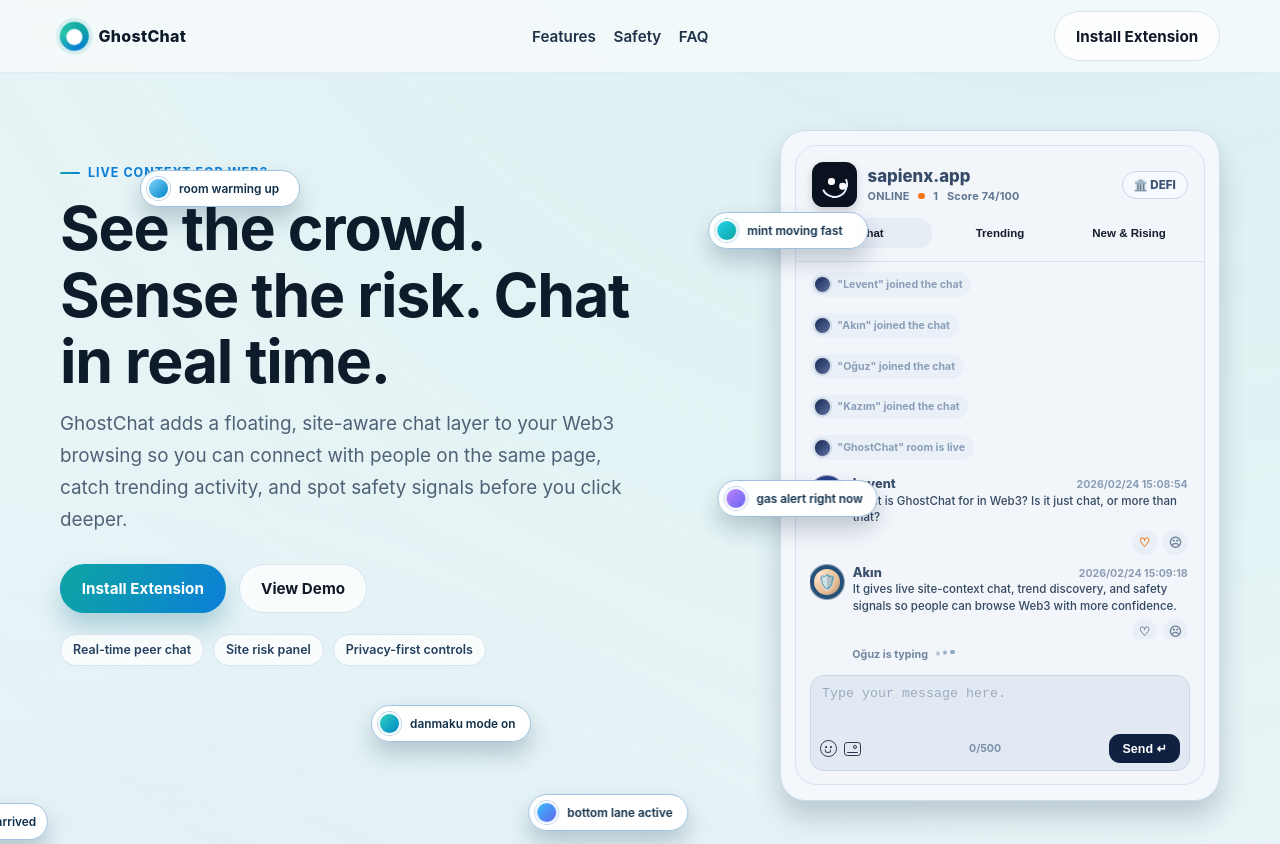
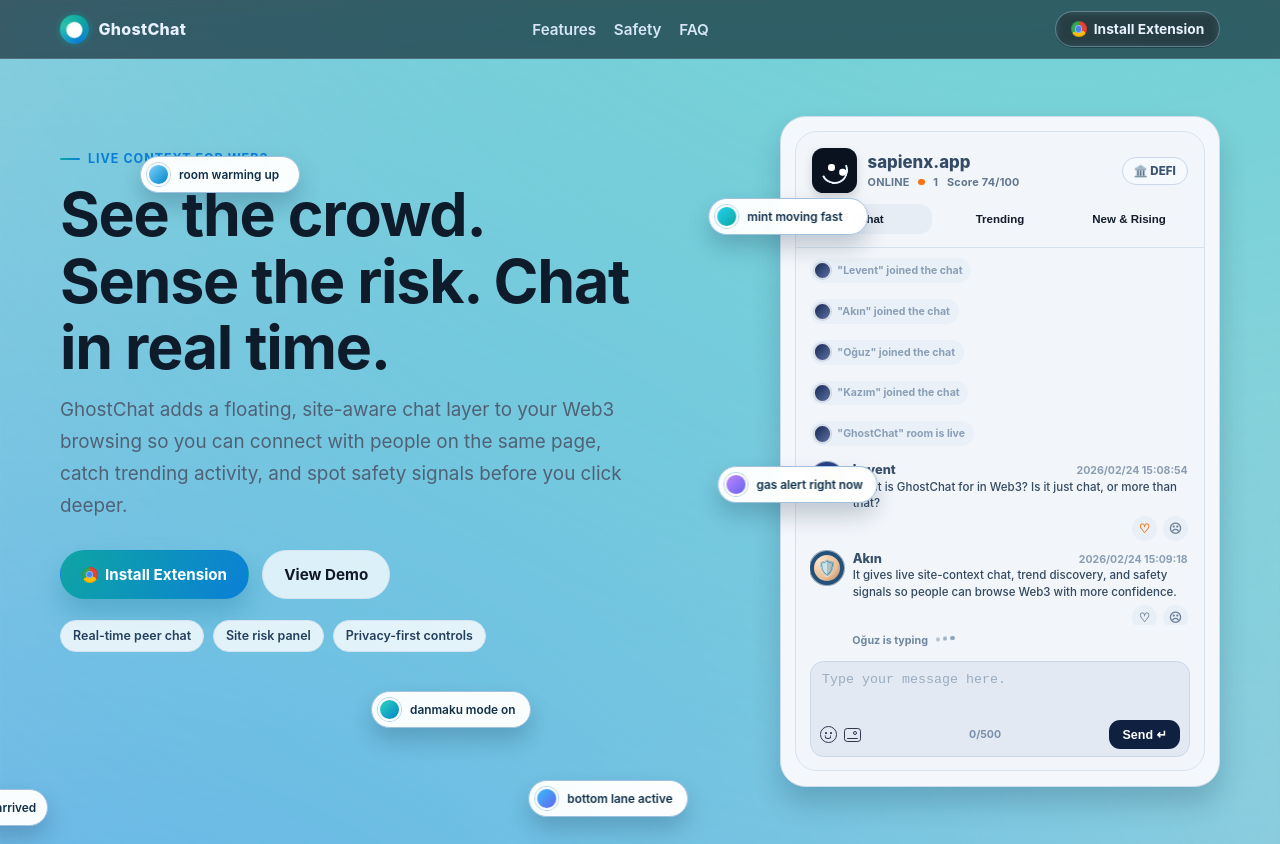
Before and after one commit to SapienXai/sapienx.app, a website: page ghostchat/index.html in a window 1280 px wide. Shown: the top 844 px of the page. Drawn offline with Linux system fonts and the light colour scheme.

Commit message:
Update header colors and icons

```diff
--- a/ghostchat/index.html
+++ b/ghostchat/index.html
@@ -42,12 +42,35 @@
     html, body {
       margin: 0;
       padding: 0;
-      background: radial-gradient(circle at 85% -10%, rgba(14, 165, 163, 0.14), transparent 45%),
-                  radial-gradient(circle at 0% 35%, rgba(11, 127, 215, 0.12), transparent 38%),
-                  var(--bg);
+      background: radial-gradient(circle at 82% -10%, rgba(0, 215, 190, 0.5), transparent 42%),
+                  radial-gradient(circle at 6% 26%, rgba(0, 126, 255, 0.48), transparent 38%),
+                  radial-gradient(circle at 72% 96%, rgba(124, 92, 255, 0.36), transparent 46%),
+                  radial-gradient(circle at 22% 92%, rgba(255, 167, 69, 0.28), transparent 48%),
+                  #becfe6;
       color: var(--text);
       font-family: "Inter", "Segoe UI", "SF Pro Display", "Helvetica Neue", Arial, sans-serif;
       scroll-behavior: smooth;
+    }
+
+    body::before {
+      content: "";
+      position: fixed;
+      inset: -20%;
+      pointer-events: none;
+      z-index: -1;
+      background:
+        radial-gradient(46rem 35rem at 8% 18%, rgba(0, 123, 255, 0.5), transparent 68%),
+        radial-gradient(42rem 32rem at 92% 16%, rgba(0, 220, 183, 0.5), transparent 70%),
+        radial-gradient(54rem 40rem at 54% 102%, rgba(98, 81, 255, 0.46), transparent 74%),
+        radial-gradient(30rem 24rem at 18% 86%, rgba(255, 150, 56, 0.34), transparent 72%);
+      filter: saturate(1.42) contrast(1.1);
+      animation: ambientShift 13s ease-in-out infinite alternate;
+    }
+
+    @keyframes ambientShift {
+      0% { transform: translate3d(-2.8%, -2.2%, 0) scale(1); }
+      50% { transform: translate3d(2.4%, 1.9%, 0) scale(1.06); }
+      100% { transform: translate3d(-1.4%, 1.5%, 0) scale(1.03); }
     }
 
     a { color: inherit; text-decoration: none; }
@@ -119,6 +142,25 @@
       cursor: pointer;
     }
 
+    .chrome-icon {
+      width: 1rem;
+      height: 1rem;
+      border-radius: 50%;
+      background: conic-gradient(#ea4335 0 33%, #fbbc05 33% 66%, #34a853 66% 100%);
+      position: relative;
+      box-shadow: 0 0 0 1px rgba(0, 0, 0, .12) inset;
+      flex: 0 0 1rem;
+    }
+
+    .chrome-icon::after {
+      content: "";
+      position: absolute;
+      inset: 28%;
+      border-radius: 50%;
+      background: #4285f4;
+      box-shadow: 0 0 0 1px rgba(255, 255, 255, .38) inset;
+    }
+
     .btn:focus-visible {
       outline: 3px solid rgba(11, 127, 215, .35);
       outline-offset: 2px;
@@ -149,13 +191,13 @@
       position: sticky;
       top: 0;
       z-index: 20;
-      backdrop-filter: blur(8px);
-      background: rgba(247, 250, 252, .82);
-      border-bottom: 1px solid rgba(214, 227, 240, .65);
+      backdrop-filter: blur(14px) saturate(1.15);
+      background: rgba(5, 10, 18, .58);
+      border-bottom: 1px solid rgba(161, 188, 219, .22);
     }
 
     .nav {
-      min-height: 72px;
+      min-height: 58px;
       display: flex;
       align-items: center;
       justify-content: space-between;
@@ -168,6 +210,7 @@
       gap: .6rem;
       font-weight: 800;
       letter-spacing: .02em;
+      color: #e7f1ff;
     }
 
     .brand-mark {
@@ -196,9 +239,21 @@
     .nav-links {
       display: none;
       gap: 1.1rem;
-      color: #1f3247;
+      color: #d6e6f8;
       font-size: .95rem;
       font-weight: 600;
+    }
+
+    .nav-links a {
+      color: #d6e6f8;
+    }
+
+    .nav > .btn.ghost {
+      color: #e9f3ff;
+      background: rgba(255, 255, 255, .08);
+      border-color: rgba(186, 214, 242, .35);
+      padding: .58rem .92rem;
+      font-size: .86rem;
     }
 
     .hero {
@@ -948,7 +1003,7 @@
         <a href="#safety">Safety</a>
         <a href="#faq">FAQ</a>
       </div>
-      <a class="btn ghost" href="#final-cta">Install Extension</a>
+      <a class="btn ghost" href="#final-cta"><span class="chrome-icon" aria-hidden="true"></span>Install Extension</a>
     </nav>
   </header>
 
@@ -1005,7 +1060,7 @@
             catch trending activity, and spot safety signals before you click deeper.
           </p>
           <div class="btn-row" role="group" aria-label="Primary actions">
-            <a class="btn primary" href="#final-cta">Install Extension</a>
+            <a class="btn primary" href="#final-cta"><span class="chrome-icon" aria-hidden="true"></span>Install Extension</a>
             <a class="btn ghost" href="#demo">View Demo</a>
           </div>
           <div class="trust-row" aria-label="Trust highlights">
@@ -1291,7 +1346,7 @@
           <h2>Install GhostChat and turn every Web3 page into a live, safer room.</h2>
           <p>Move faster with community awareness and built-in trust cues, without leaving the site.</p>
           <div class="btn-row" role="group" aria-label="Final actions">
-            <a class="btn primary" href="#">Install Extension</a>
+            <a class="btn primary" href="#"><span class="chrome-icon" aria-hidden="true"></span>Install Extension</a>
             <a class="btn ghost" href="#demo">View Demo</a>
           </div>
         </div>
```
Also changed, not shown: public/ghostchat/index.html (+66 -11 lines).
